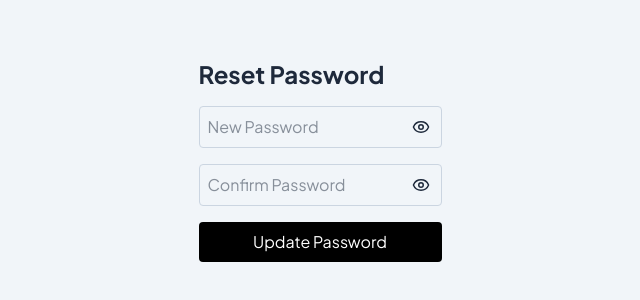
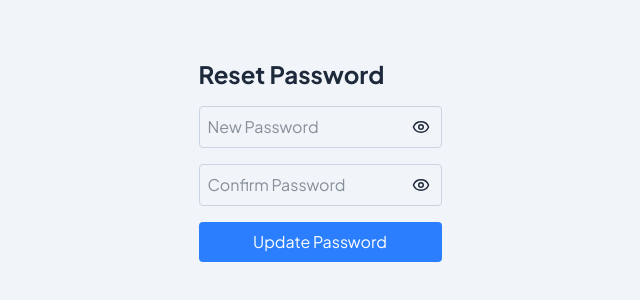
Before and after one commit to YoAayush/mockforge-frontend, a Next.js app: page /auth/reset-password in a window 1280 px wide. Shown: the part 280-580 px from the top of the page, without its empty margins (320-960 px from the left). Built offline with nearby package versions, Linux system fonts and the light colour scheme; no server answers.

Commit message:
feat: update reset password flow and enhance button styling- Removed auto redirect for the forgot password route in AuthLayout.- Added user sign-out after successful password update in ResetPasswordPage.- Improved button styling for better user experience during password update.

```diff
--- a/src/app/auth/layout.tsx
+++ b/src/app/auth/layout.tsx
@@ -28,7 +28,7 @@ export default function AuthLayout({
     if (!mounted || loading) return;
 
     // routes that should NOT auto redirect
-    const allowedAuthRoutes = ["/auth/reset-password", "/auth/forgot-password"];
+    const allowedAuthRoutes = ["/auth/reset-password"];
 
     const isAllowedRoute = allowedAuthRoutes.includes(pathname);
 
--- a/src/app/auth/reset-password/page.tsx
+++ b/src/app/auth/reset-password/page.tsx
@@ -48,6 +48,9 @@ export default function ResetPasswordPage() {
 
     toast.success("Password updated successfully.");
 
+    // After password reset, user is still logged in, so we log them out to force re-login with new password
+    await supabase.auth.signOut();
+
     router.replace("/auth/login");
   };
 
@@ -96,7 +99,7 @@ export default function ResetPasswordPage() {
       <button
         onClick={handleUpdatePassword}
         disabled={loading}
-        className="bg-black text-white p-2 rounded disabled:opacity-50"
+        className="bg-blue-500 text-white p-2 rounded disabled:opacity-50 hover:bg-blue-800 transition"
       >
         {loading ? "Updating..." : "Update Password"}
       </button>
```
